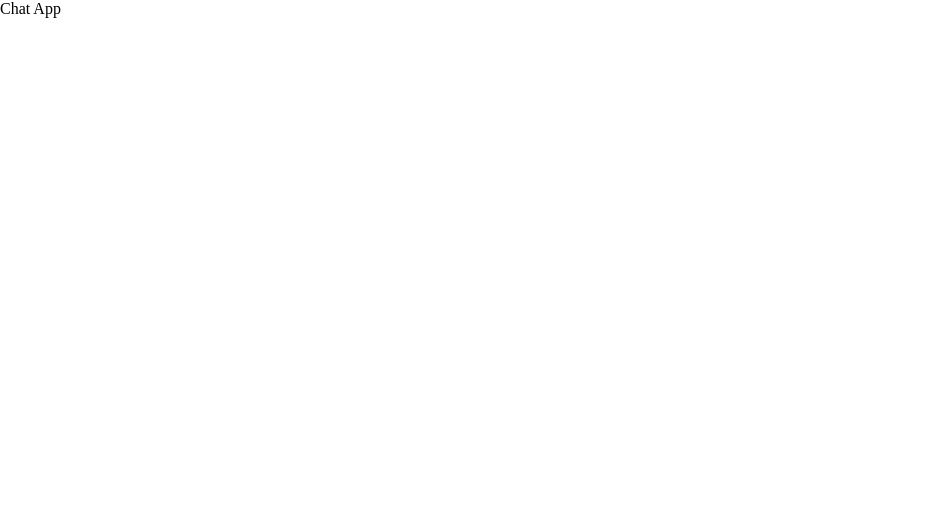
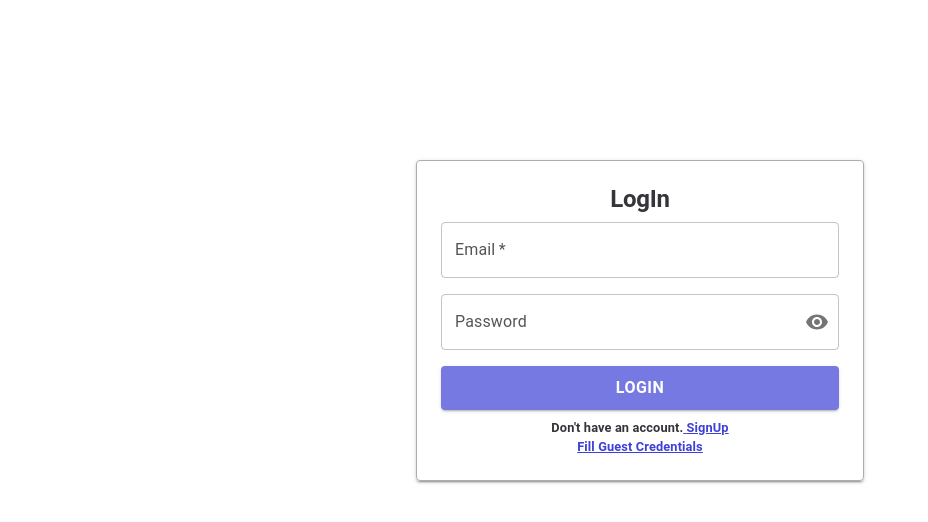
Before and after one commit to SauravKumar-max/chat-app, a React (Create React App) app: page /login in a window 1280 px wide. Shown: the top 522 px of the page, without its empty margins (0-928 px from the left). Built offline with nearby package versions, Linux system fonts and the light colour scheme.

Commit message:
added login, signup and home routes

```diff
--- a/src/App.tsx
+++ b/src/App.tsx
@@ -1,10 +1,23 @@
 import React from "react";
-import "./App.css";
+import { Routes, Route } from "react-router-dom";
+import { PrivateRoute } from "./components";
+import { Login, Signup, Home } from "./pages";
 
 function App() {
   return (
     <div className="App">
-      <p>Chat App</p>
+      <Routes>
+        <Route path="/login" element={<Login />} />
+        <Route path="/signup" element={<Signup />} />
+        <Route
+          path={"/"}
+          element={
+            <PrivateRoute>
+              <Home />
+            </PrivateRoute>
+          }
+        />
+      </Routes>
     </div>
   );
 }
```
